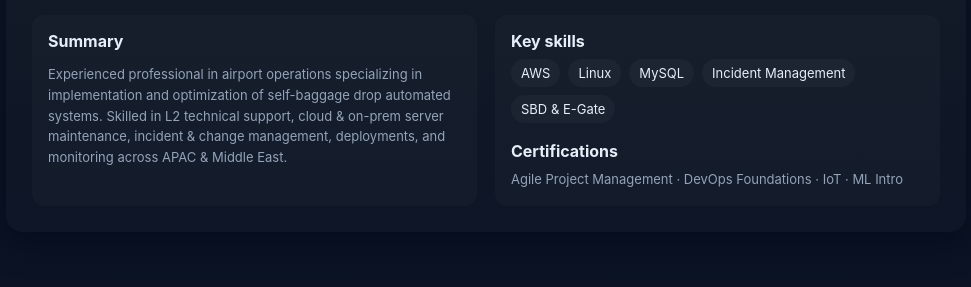
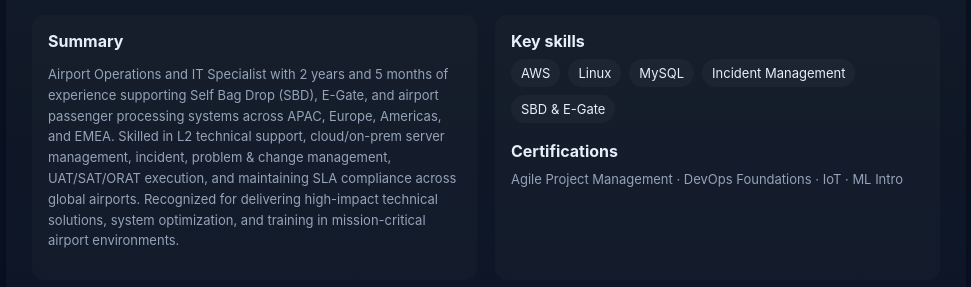
Before and after one commit to adhilahmed/adhil-biodata, a plain HTML site: page index.html in a window 1280 px wide. Shown: the part 203-490 px from the top of the page, without its empty margins (154-1125 px from the left). Drawn offline with Linux system fonts and the light colour scheme.

Commit message:
Update index.html

```diff
--- a/index.html
+++ b/index.html
@@ -9,10 +9,13 @@
 <body>
   <main class="container">
     <header class="header">
+
+      <!-- GUARANTEED FIX — absolute URL for your photo -->
       <div class="avatar">
-        <!-- Your photo (upload as me.jpg in repo root) -->
-        <img src="me.jpg" alt="Adhil Ahmed"
-             style="width:100%;height:100%;border-radius:12px;object-fit:cover;">
+        <img
+          src="https://adhilahmed.github.io/adhil-biodata/me.jpg"
+          alt="Adhil Ahmed"
+          style="width:100%;height:100%;border-radius:12px;object-fit:cover;">
       </div>
 
       <div>
@@ -43,10 +46,13 @@
       <div class="card">
         <div class="section-title">Summary</div>
         <p class="small" style="line-height:1.6">
-          Experienced professional in airport operations specializing in implementation
-          and optimization of self-baggage drop automated systems. Skilled in L2 technical
-          support, cloud & on-prem server maintenance, incident & change management,
-          deployments, and monitoring across APAC & Middle East.
+          Airport Operations and IT Specialist with 2 years and 5 months of experience supporting
+Self Bag Drop (SBD), E-Gate, and airport passenger processing systems across APAC,
+Europe, Americas, and EMEA. Skilled in L2 technical support, cloud/on-prem server
+management, incident, problem & change management, UAT/SAT/ORAT execution, and
+maintaining SLA compliance across global airports. Recognized for delivering high-impact
+technical solutions, system optimization, and training in mission-critical airport
+environments.
         </p>
       </div>
 
```
